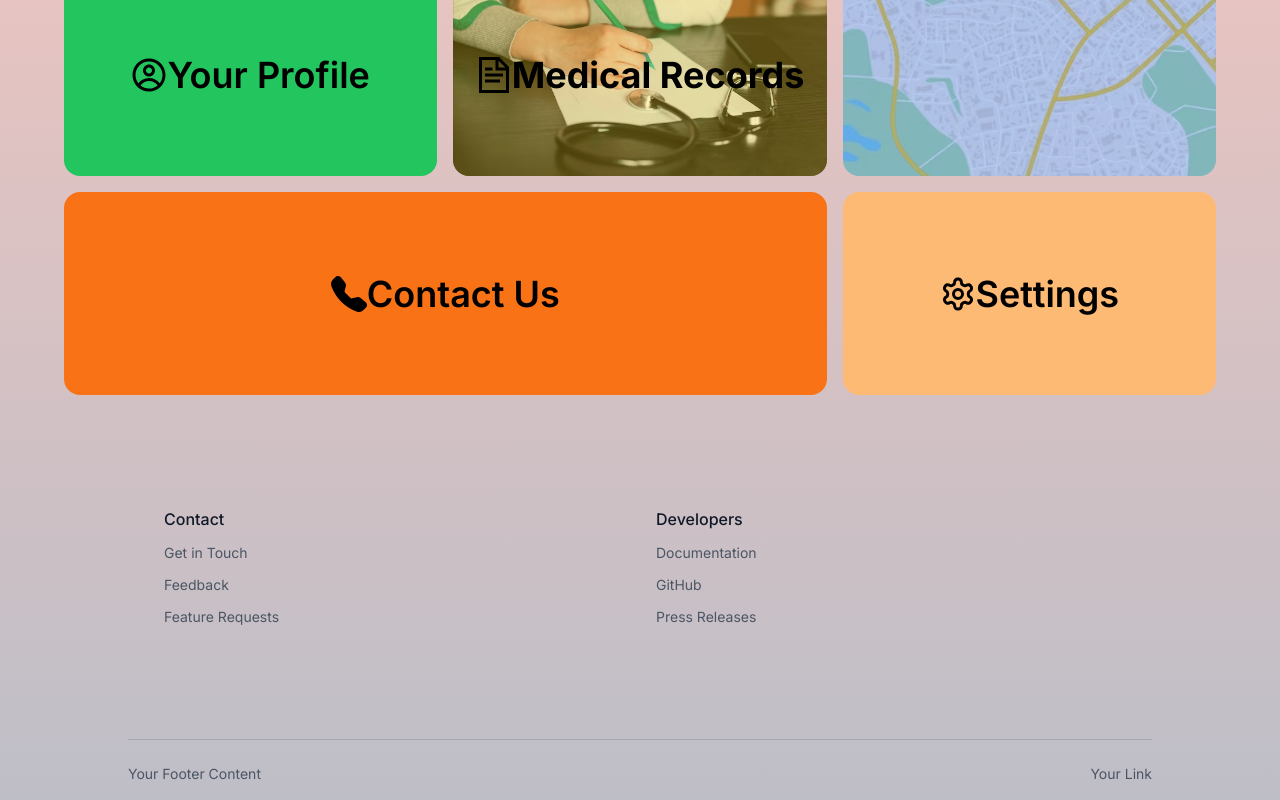
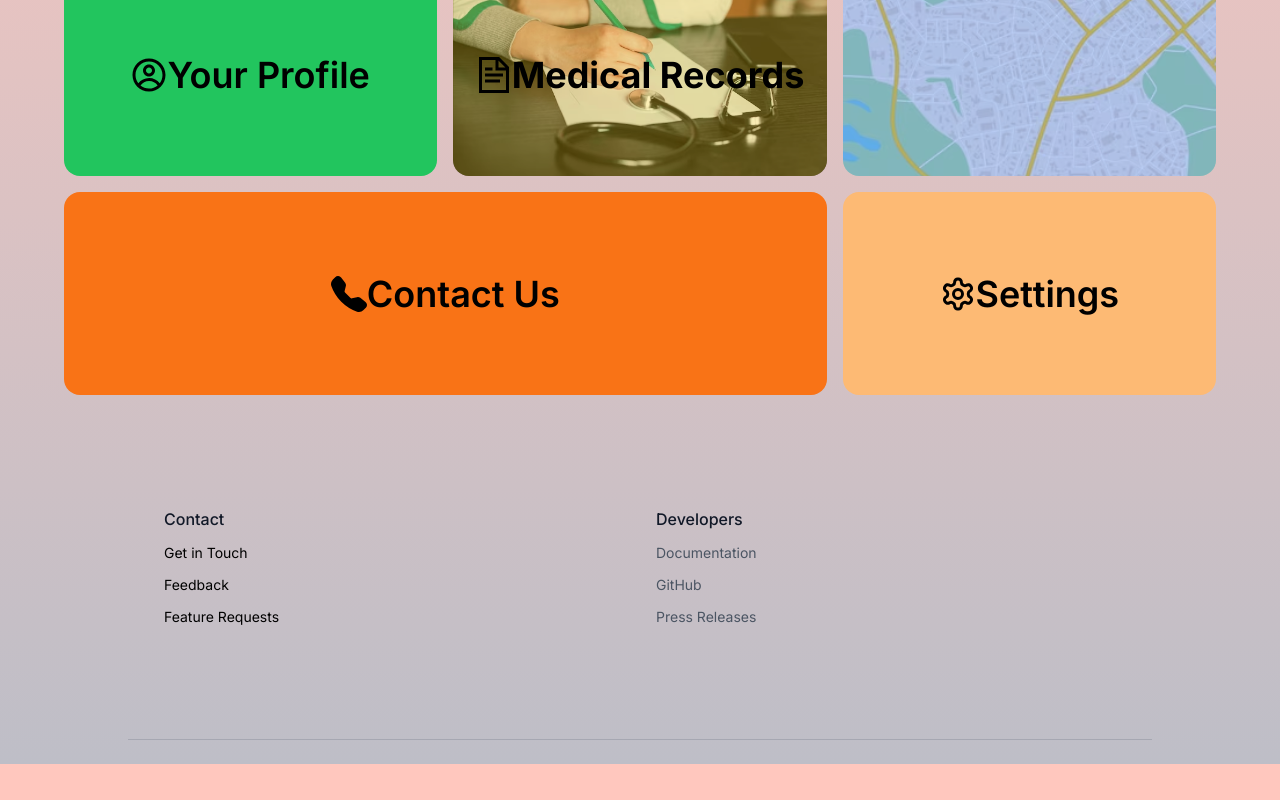
Before and after one commit to SoarinSkySagar/engagehackathon, a Next.js app: page /dash in a window 1280 px wide. Shown: the part 481-1281 px from the top of the page. After the commit the page ends 1245 px from the top, so only its background shows below. Built offline with nearby package versions, Linux system fonts and the light colour scheme; no server answers.

Commit message:
changesw

```diff
--- a/src/app/dashboard/(auth)/login/page.module.css
+++ b/src/app/dashboard/(auth)/login/page.module.css
@@ -6,13 +6,13 @@
 }
 
 .title{
-  color: #bbb;
+  color: #000000;
 }
 
 .subtitle{
   font-size: 20px;
   margin-bottom: 30px;
-  color: #bbb;
+  color: #000000;
 }
 
 .form {
@@ -25,7 +25,7 @@
 .input {
   padding: 20px;
   background-color: transparent;
-  border: 2px solid #bbb;
+  border: 2px solid #000000;
   border-radius: 5px;
   outline: none;
   color: #bbb;
@@ -40,7 +40,7 @@
   background-color: #53c28b;
   border: none;
   border-radius: 5px;
-  color: #eee;
+  color: #000000;
   font-weight: bold;
 }
 
@@ -49,16 +49,16 @@
 }
 
 .or {
-  color: #bbb;
+  color: #000000;
 }
 
 .link {
   text-decoration: underline;
-  color: #7d7c7c;
+  color: #000000;
 }
 
 .link:hover {
-  color: rgb(61, 61, 61);
+  color: rgb(0, 0, 0);
 }
 
 .google {
--- a/src/app/layout.js
+++ b/src/app/layout.js
@@ -8,7 +8,7 @@ import AuthProvider from "@/components/AuthProvider/AuthProvider";
 const inter = Inter({ subsets: ["latin"] });
 
 export const metadata = {
-  title: "Chikitsalaya",
+  title: "SwaasthSathi",
   description: "This is the description",
 };
 
--- a/src/components/footer/Footer.jsx
+++ b/src/components/footer/Footer.jsx
@@ -4,7 +4,7 @@ import Image from "next/image";
 const Footer = () => {
   return (
     <div>
-      <footer className="text-gray-800 w-4/5 mx-auto inter md:pt-4 sm:pt-8">
+      <footer className="text-black w-4/5 mx-auto inter md:pt-4 sm:pt-8">
         <div className="container px-2 md:px-5 py-8 md:py-16 mx-auto flex flex-col md:flex-row md:flex-wrap">
           <div className="md:w-1/2 px-4">
             <h2 className="font-medium text-gray-900 text-base mb-3">
@@ -12,17 +12,17 @@ const Footer = () => {
             </h2>
             <nav className="list-none mb-6 flex flex-col space-y-3 text-sm font-normal">
               <li>
-                <a className="text-gray-600 hover:text-gray-800 cursor-pointer">
+                <a className="text-black hover:text-gray-800 cursor-pointer">
                   Get in Touch
                 </a>
               </li>
               <li>
-                <a className="text-gray-600 hover:text-gray-800 cursor-pointer">
+                <a className="text-black hover:text-gray-800 cursor-pointer">
                   Feedback
                 </a>
               </li>
               <li>
-                <a className="text-gray-600 hover:text-gray-800 cursor-pointer">
+                <a className="text-black hover:text-gray-800 cursor-pointer">
                   Feature Requests
                 </a>
               </li>
@@ -59,22 +59,7 @@ const Footer = () => {
       </footer>
       <div className="w-4/5 mx-auto py-2 md:mt-4 sm:mt-8 text-sm">
         <hr className="h-px bg-gray-500 opacity-30 border-0 mb-4" />
-        <div className="flex items-center mx-auto text-gray-600 container justify-center sm:justify-between py-2">
-          <div>
-            <span className="font-normal">
-              Your Footer Content
-            </span>
-          </div>
-          <a
-            className="items-center gap-2 hidden md:flex"
-            href="#"
-            rel="noopener noreferrer"
-          >
-            <span className="hover:underline focus-visible:underline">
-              Your Link
-            </span>
-          </a>
-        </div>
+
       </div>
     </div>
   );
```
